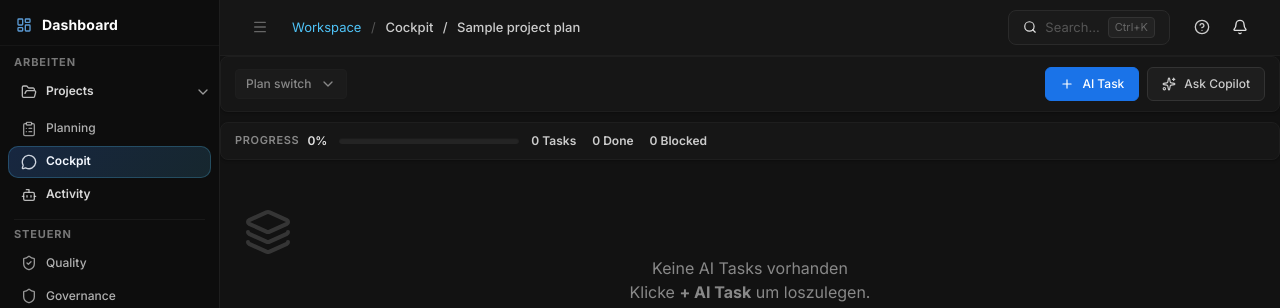
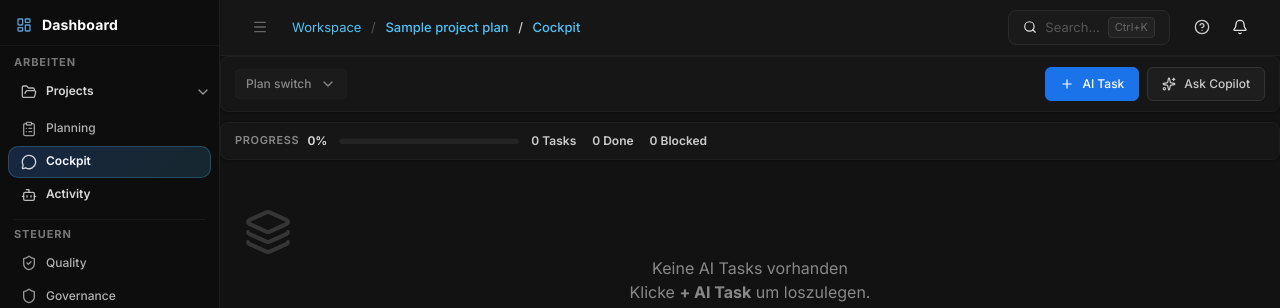
Before and after one commit to web-werkstatt/session-pilot, a Flask app: page /copilot?plan_id=1 in a window 1280 px wide. Shown: the top 308 px of the page. Run offline with Flask 3, Linux system fonts and the light colour scheme; a database or web service that is not in the repository returns one stand-in record (values such as "Sample title"); data that the repository does not hold is empty; some libraries are stand-ins or nearby versions.

Commit message:
Fix: Cockpit-Breadcrumb-Reihenfolge Workspace / <projekt> / Cockpit
Vorher: Workspace / Cockpit / <projekt> — verdreht, weil das Projekt
die Hierarchie-Ebene ueber dem Cockpit ist.

Richtig: Workspace / <projekt> / Cockpit / <Tab>. Der Cockpit-Link
traegt jetzt ?project=<name> damit der Klick im Projekt-Kontext
bleibt.

Co-Authored-By: Claude Opus 4.6 (1M context) <noreply@anthropic.com>

```diff
--- a/templates/copilot_board.html
+++ b/templates/copilot_board.html
@@ -1,6 +1,6 @@
 {% extends "base.html" %}
 {% block title %}Cockpit{% endblock %}
-{% block breadcrumb %}Cockpit{% if project_name %} <span class="bc-sep">/</span> {{ project_name }}{% endif %}{% endblock %}
+{% block breadcrumb %}{% if project_name %}<a href="/project/{{ project_name }}" class="bc-link">{{ project_name }}</a> <span class="bc-sep">/</span> <a href="/copilot?project={{ project_name }}" class="bc-link">Cockpit</a>{% else %}<a href="/copilot" class="bc-link">Cockpit</a>{% endif %}{% endblock %}
 {% block topbar_actions %}{% endblock %}
 {% block head_extra %}
 <link rel="stylesheet" href="/static/css/design-tokens.css?v={{ cache_bust }}">
```
